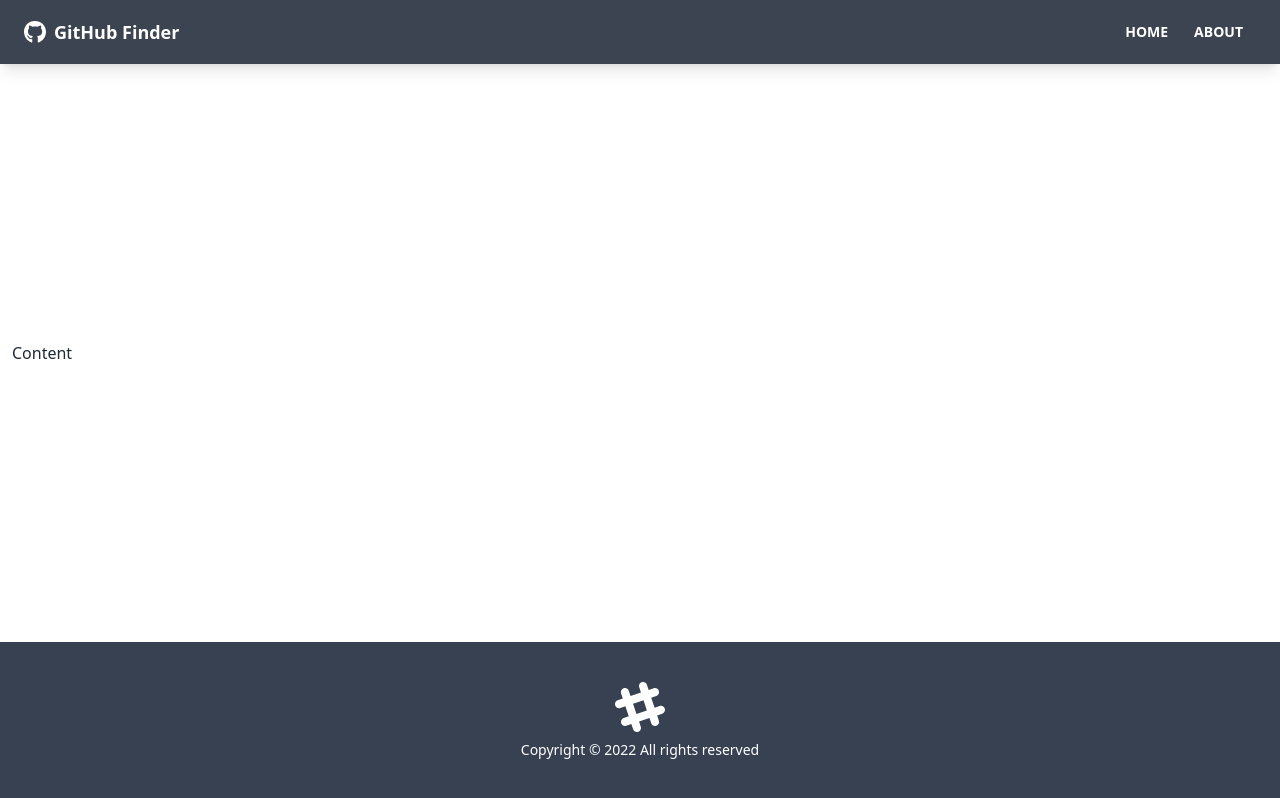
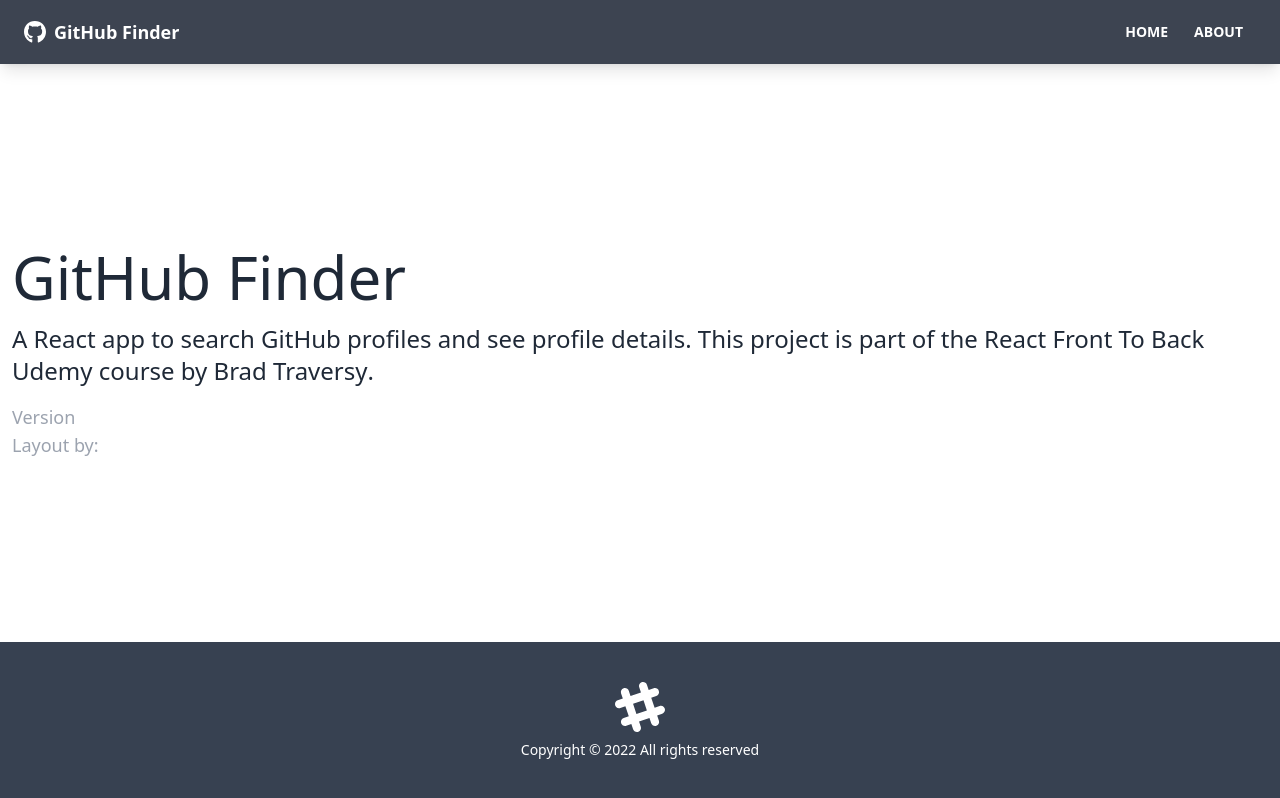
Before and after one commit to moarnight/github-finder, a React (Create React App) app: page /about in a window 1280 px wide. Built offline with nearby package versions, Linux system fonts and the light colour scheme; the HTML template or start-up script is replaced by a standard one.

Commit message:
Add pages and routes to them

```diff
--- a/src/App.js
+++ b/src/App.js
@@ -1,5 +1,8 @@
 import React from 'react';
-import { BrowserRouter as Router, Route } from 'react-router-dom';
+import { BrowserRouter as Router, Route, Routes } from 'react-router-dom';
+import Home from './pages/Home';
+import About from './pages/About';
+import NotFound from './pages/NotFound';
 import Navbar from './components/layout/Navbar';
 import Footer from './components/layout/Footer';
 
@@ -9,7 +12,14 @@
       <div className="flex flex-col justify-between h-screen">
         <Navbar />
 
-        <main className="container mx-auto px-3 pb-12">Content</main>
+        <main className="container mx-auto px-3 pb-12">
+          <Routes>
+            <Route path="/" element={<Home />} />
+            <Route path="/about" element={<About />} />
+            <Route path="/notfound" element={<NotFound />} />
+            <Route path="/*" element={<NotFound />} />
+          </Routes>
+        </main>
 
         <Footer />
       </div>
--- a/src/components/layout/Navbar.jsx
+++ b/src/components/layout/Navbar.jsx
@@ -19,7 +19,7 @@
             <Link to="/" className="btn btn-ghost btn-sm rounded-btn">
               Home
             </Link>
-            <Link to="/" className="btn btn-ghost btn-sm rounded-btn">
+            <Link to="/about" className="btn btn-ghost btn-sm rounded-btn">
               About
             </Link>
           </div>
--- /dev/null
+++ b/src/pages/About.jsx
@@ -0,0 +1,33 @@
+import React from 'react';
+
+function About() {
+  return (
+    <div>
+      <h1 className="text-6xl mb-4">GitHub Finder</h1>
+      <p className="mb-4 text-2xl font-light">
+        A React app to search GitHub profiles and see profile details. This
+        project is part of the
+        <a href="https://www.udemy.com/course/modern-react-front-to-back/">
+          {' '}
+          React Front To Back
+        </a>{' '}
+        Udemy course by
+        <strong>
+          <a href="https://traversymedia.com"> Brad Traversy</a>
+        </strong>
+        .
+      </p>
+      <p className="text-lg text-gray-400">
+        Version <span className="text-white">1.0.0</span>
+      </p>
+      <p className="text-lg text-gray-400">
+        Layout by:
+        <a className="text-white" href="https://twitter.com/hassibmoddasser">
+          Hassib Moddasser
+        </a>
+      </p>
+    </div>
+  );
+}
+
+export default About;
--- /dev/null
+++ b/src/pages/Home.jsx
@@ -0,0 +1,11 @@
+import React from 'react';
+
+function Home() {
+  return (
+    <div>
+      <h1 className="text-6xl">Welcome</h1>
+    </div>
+  );
+}
+
+export default Home;
--- /dev/null
+++ b/src/pages/NotFound.jsx
@@ -0,0 +1,22 @@
+import React from 'react';
+import { FaHome } from 'react-icons/fa';
+import { Link } from 'react-router-dom';
+
+function NotFound() {
+  return (
+    <div className="hero">
+      <div className="text-center hero-content">
+        <div className="max-w-lg">
+          <h1 className="text-8xl font-bold mb-8">Oops</h1>
+          <p className="text-5xl mb-8">404 - Page Not Found</p>
+          <Link to="/" className="btn btn-primary btn=lg">
+            <FaHome className="mr-2" />
+            Home
+          </Link>
+        </div>
+      </div>
+    </div>
+  );
+}
+
+export default NotFound;
```
